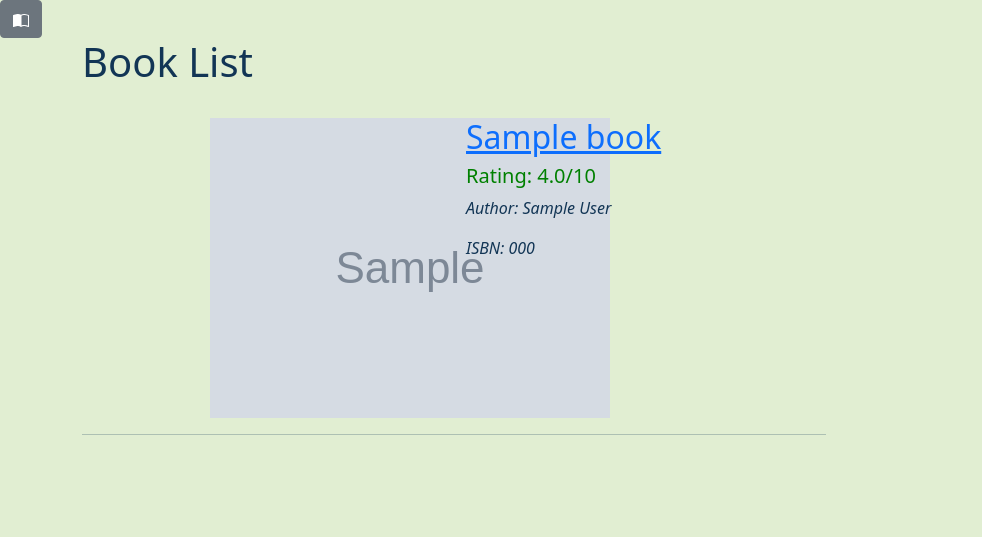
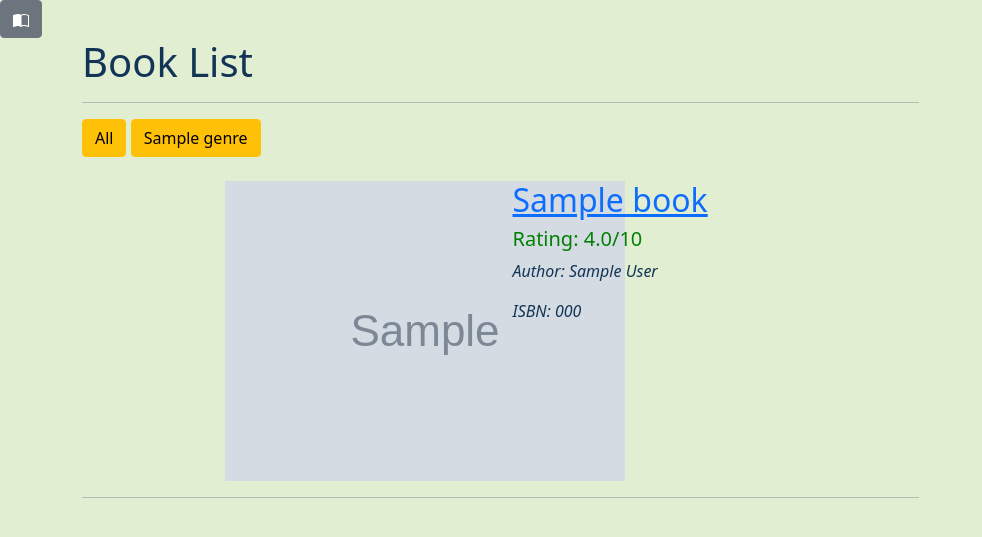
Before and after one commit to hihi-itsann/SEG_Major_Group, a Django app: template bookclubs/templates/book_list.html in a window 1280 px wide. Shown: the part 56-593 px from the top of the page, without its empty margins (0-982 px from the left). Run offline with Django 3.2, Linux system fonts and the light colour scheme; the template is opened without the code that fills it: most values are stand-ins (such as "Sample title", 1, 10 or a date in 2020); grey boxes marked "Sample" are stand-in pictures; some libraries are stand-ins or nearby versions.

Commit message:
add pagination for book list

```diff
--- a/bookclubs/templates/book_list.html
+++ b/bookclubs/templates/book_list.html
@@ -5,10 +5,17 @@
 {% block content %}
     <br>
     <div class="container">
-        <div class="col-xs-12 col-lg-6 col-xl-8">
+        <div class="col-xs-12 col-xl-9">
             <h1>Book List</h1>
+            <hr>
+            <div class="btn-group-mg">
+            <a href="{% url 'book_list' 'All' %}"class="btn btn-warning">All</a>
+            {% for genre in genres %}
+              <a href="{% url 'book_list' genre %}"class="btn btn-warning">{{ genre }}</a>
+            {% endfor %}
+          </div>
             <br>
-            {% bootstrap_paginate page_obj range=6 previous_label="Previous" next_label="Next" show_first_last="true" %}
+            {% bootstrap_paginate page_obj previous_label="Previous" next_label="Next" show_first_last="true" %}
             {% for book in books %}
               <div class="row">
                 <div class="col-4 offset-2">
--- a/bookclubs/templates/partials/sidebar.html
+++ b/bookclubs/templates/partials/sidebar.html
@@ -31,7 +31,7 @@
     <li><a class="navbar-brand" style="color:#123555" href="{% url 'my_applications' %}">
       <span class="bi bi-inbox"></span>&nbsp;My Applications
     </a></li>
-    <li><a class="navbar-brand" style="color:#123555" href="{% url 'book_list' %}">
+    <li><a class="navbar-brand" style="color:#123555" href="{% url 'book_list' 'All' %}">
       <span class="bi bi-book-fill"></span>&nbsp;Books
     </a></li>
     <li><a class="navbar-brand" style="color:#123555" href="{% url 'reading_book_list' 'All' %}">
--- a/clubs/urls.py
+++ b/clubs/urls.py
@@ -28,7 +28,7 @@ urlpatterns = [
     path('profile/', views.ProfileUpdateView.as_view(), name='profile'),
     path('user/<str:username>/', views.show_user, name='show_user'),
     path('password/', views.PasswordView.as_view(), name='password'),
-    path('book_list/', views.BookListView.as_view(), name='book_list'),
+    path('book_list/<str:book_genre>/', views.BookListView.as_view(), name='book_list'),
     path('book/<str:ISBN>/', views.ShowBookView.as_view(), name='show_book'),
     path('create_book_rating_review/<str:ISBN>/', views.CreateBookRateReviewView.as_view(), name='create_book_rating_review'),
     path('create_book_status/<str:ISBN>/', views.create_book_status, name='create_book_status'),
```
Also changed, not shown: bookclubs/views.py (+13 -0 lines).
